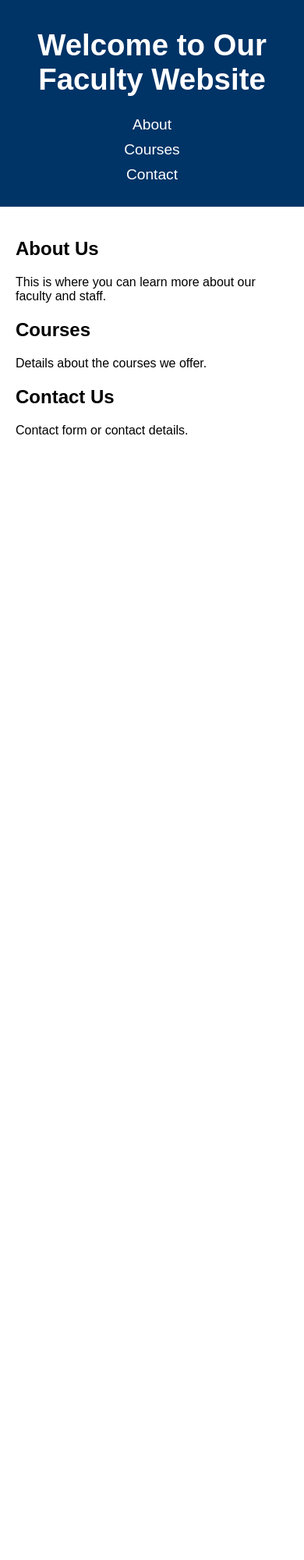
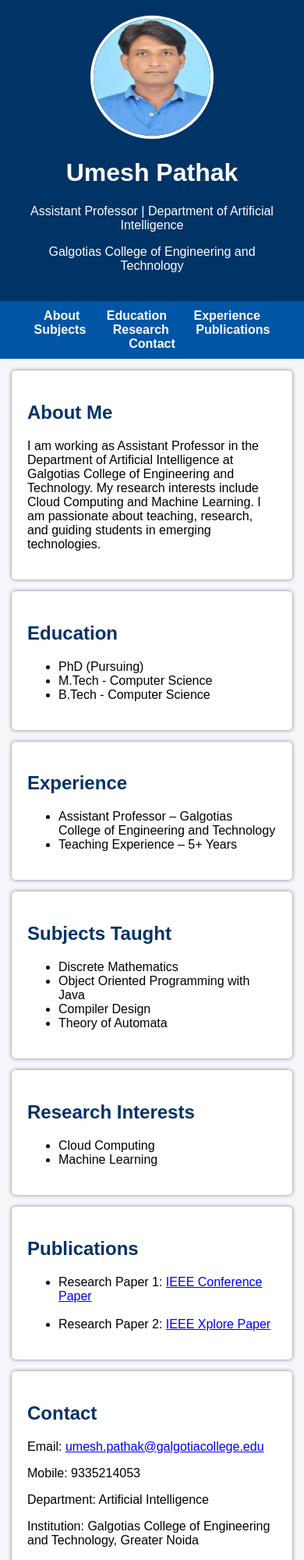
Before and after one commit to umesh-pathak75/umesh-pathak, a plain HTML site: page preview.html in a window 390 px wide. Shown: the top 2000 px of the page at 78% size. Before the commit the page ends 844 px from the top, so only its background shows below. Drawn offline with Linux system fonts and the light colour scheme.

Commit message:
Revamp faculty profile page with new layout and styles
Updated the faculty profile page with new content and styles.

```diff
--- a/preview.html
+++ b/preview.html
@@ -3,46 +3,203 @@
 <head>
 <meta charset="UTF-8">
 <meta name="viewport" content="width=device-width, initial-scale=1.0">
-    <title>Faculty Website</title>
-    <link rel="stylesheet" href="styles.css">
+
+<title>Umesh Pathak | Faculty Profile</title>
+
 <style>
-        body { font-family: Arial, sans-serif; margin: 0; padding: 0; }
-        header { background: #003366; color: white; padding: 10px 20px; text-align: center; }
-        nav { margin: 20px 0; }
-        nav a { color: white; margin: 0 15px; text-decoration: none; }
-        .container { padding: 20px; }
-        /* Responsive Design */
-        @media (max-width: 600px) {
-            header { font-size: 1.2em; }
-            nav a { display: block; margin: 10px 0; }
+
+body{
+font-family: Arial, sans-serif;
+margin:0;
+background:#f4f6f9;
 }
-        /* Animations */
-        .fade-in { animation: fadeIn 2s; }
-        @keyframes fadeIn { from { opacity: 0; } to { opacity: 1; } }
+
+header{
+background:#003366;
+color:white;
+text-align:center;
+padding:20px;
+}
+
+.profile-img{
+width:150px;
+height:150px;
+border-radius:50%;
+border:4px solid white;
+}
+
+nav{
+background:#0055a5;
+text-align:center;
+padding:10px;
+}
+
+nav a{
+color:white;
+text-decoration:none;
+margin:15px;
+font-weight:bold;
+}
+
+section{
+background:white;
+margin:15px;
+padding:20px;
+border-radius:5px;
+box-shadow:0px 0px 5px grey;
+}
+
+footer{
+background:#003366;
+color:white;
+text-align:center;
+padding:10px;
+}
+
+h2{
+color:#003366;
+}
+
 </style>
+
 </head>
+
 <body>
+
 <header>
-        <h1>Welcome to Our Faculty Website</h1>
+
+<img src="My-Photo.jpeg" class="profile-img">
+
+<h1>Umesh Pathak</h1>
+
+<p>Assistant Professor | Department of Artificial Intelligence</p>
+
+<p>Galgotias College of Engineering and Technology</p>
+
+</header>
+
 <nav>
+
 <a href="#about">About</a>
-            <a href="#courses">Courses</a>
+<a href="#education">Education</a>
+<a href="#experience">Experience</a>
+<a href="#subjects">Subjects</a>
+<a href="#research">Research</a>
+<a href="#publications">Publications</a>
 <a href="#contact">Contact</a>
+
 </nav>
-    </header>
-    <div class="container fade-in">
+
 <section id="about">
-            <h2>About Us</h2>
-            <p>This is where you can learn more about our faculty and staff.</p>
+
+<h2>About Me</h2>
+
+<p>
+I am working as Assistant Professor in the Department of Artificial Intelligence at
+Galgotias College of Engineering and Technology. My research interests include
+Cloud Computing and Machine Learning. I am passionate about teaching, research,
+and guiding students in emerging technologies.
+</p>
+
 </section>
-        <section id="courses">
-            <h2>Courses</h2>
-            <p>Details about the courses we offer.</p>
+
+<section id="education">
+
+<h2>Education</h2>
+
+<ul>
+<li>PhD (Pursuing)</li>
+<li>M.Tech - Computer Science</li>
+<li>B.Tech - Computer Science</li>
+</ul>
+
 </section>
+
+<section id="experience">
+
+<h2>Experience</h2>
+
+<ul>
+<li>Assistant Professor – Galgotias College of Engineering and Technology</li>
+<li>Teaching Experience – 5+ Years</li>
+</ul>
+
+</section>
+
+<section id="subjects">
+
+<h2>Subjects Taught</h2>
+
+<ul>
+<li>Discrete Mathematics</li>
+<li>Object Oriented Programming with Java</li>
+<li>Compiler Design</li>
+<li>Theory of Automata</li>
+</ul>
+
+</section>
+
+<section id="research">
+
+<h2>Research Interests</h2>
+
+<ul>
+<li>Cloud Computing</li>
+<li>Machine Learning</li>
+</ul>
+
+</section>
+
+<section id="publications">
+
+<h2>Publications</h2>
+
+<ul>
+
+<li>
+Research Paper 1:
+<a href="https://doi.org/10.1109/ICDSINC66221.2025.11448274" target="_blank">
+IEEE Conference Paper
+</a>
+</li>
+
+<br>
+
+<li>
+Research Paper 2:
+<a href="https://ieeexplore.ieee.org/document/11387457" target="_blank">
+IEEE Xplore Paper
+</a>
+</li>
+
+</ul>
+
+</section>
+
 <section id="contact">
-            <h2>Contact Us</h2>
-            <p>Contact form or contact details.</p>
+
+<h2>Contact</h2>
+
+<p>Email:
+<a href="mailto:umesh.pathak@galgotiacollege.edu">
+umesh.pathak@galgotiacollege.edu
+</a>
+</p>
+
+<p>Mobile: 9335214053</p>
+
+<p>Department: Artificial Intelligence</p>
+
+<p>Institution: Galgotias College of Engineering and Technology, Greater Noida</p>
+
 </section>
-    </div>
+
+<footer>
+
+<p>© 2026 Umesh Pathak | Faculty Website</p>
+
+</footer>
+
 </body>
+
 </html>
```
Lines whose indentation alone changed are shown as unchanged.
